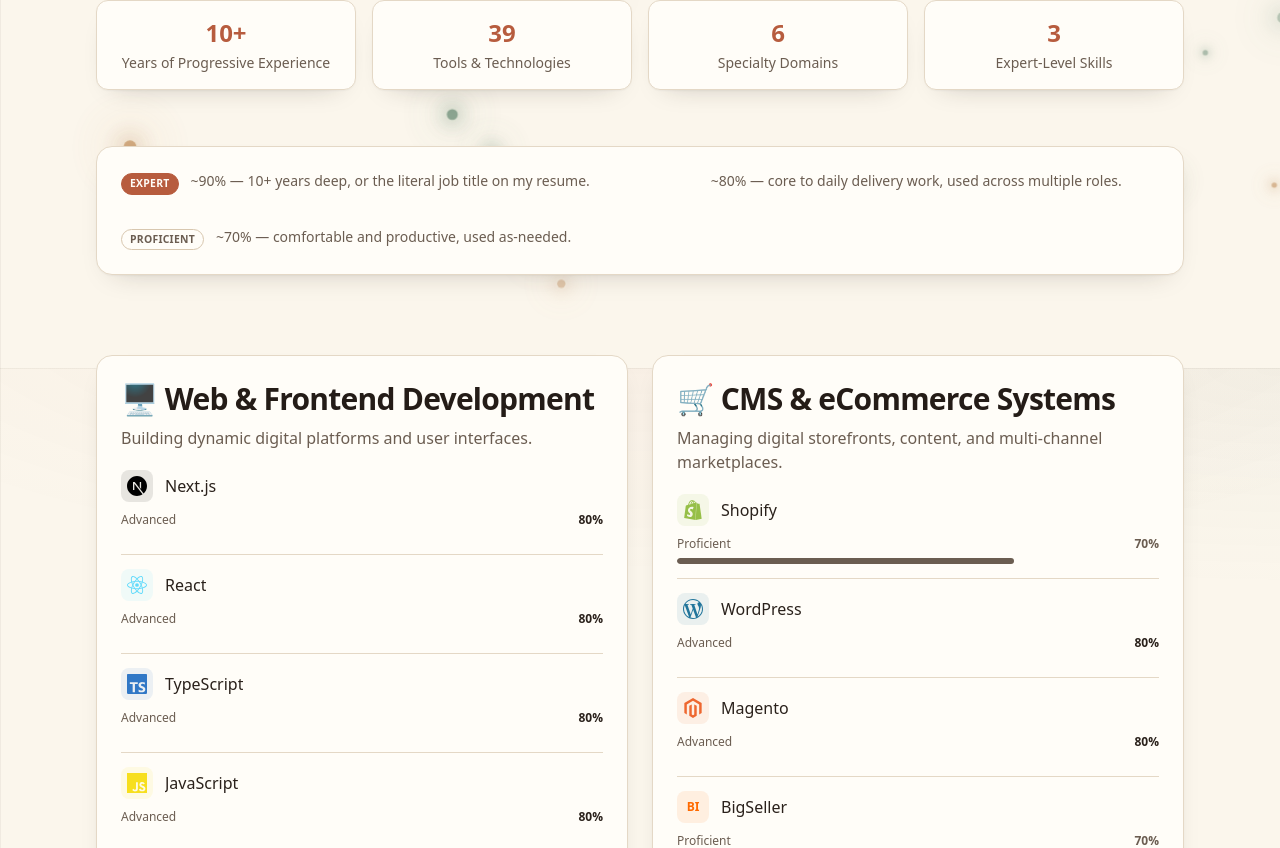
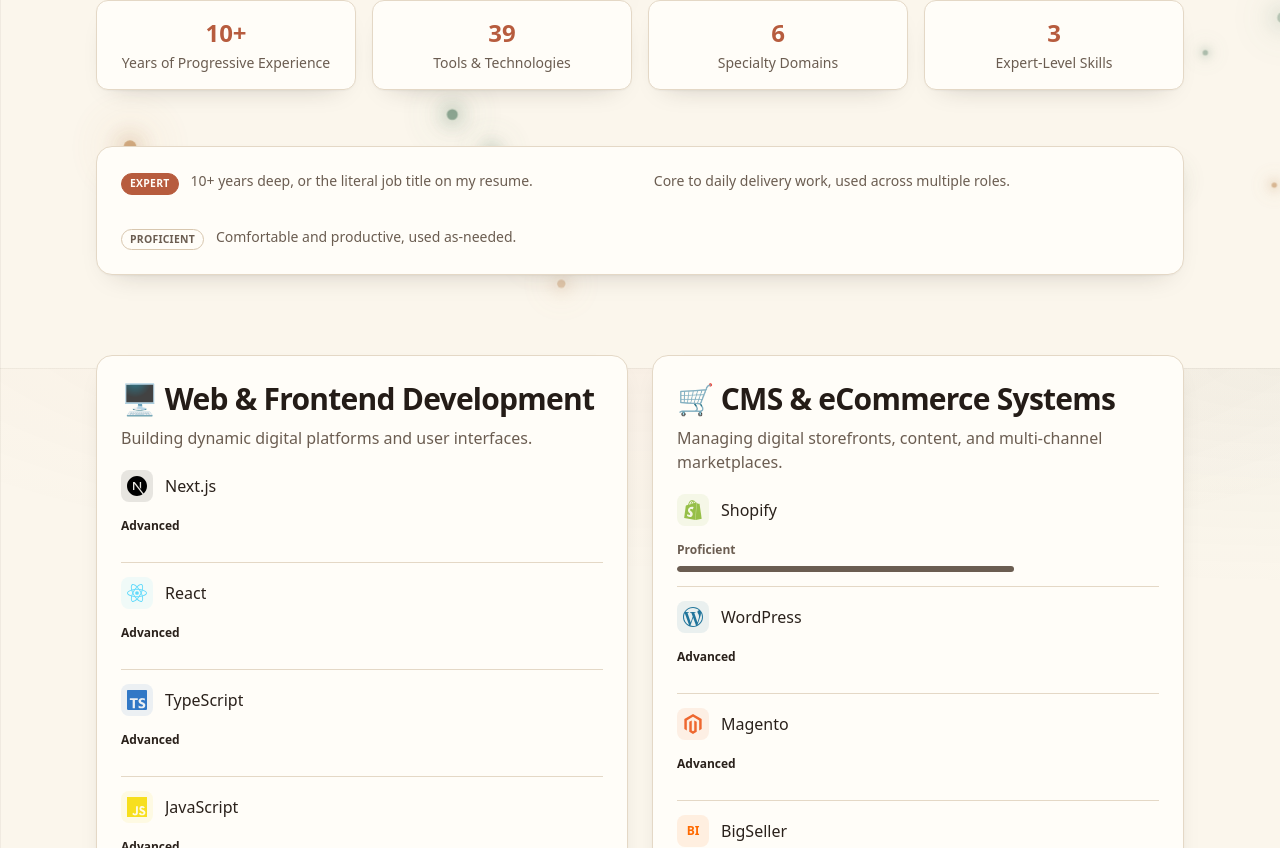
Before and after one commit to leonnel18/MyWebsite, a React (Vite) app in the folder PersonalWebsite-v5/: page /skills in a window 1280 px wide. Shown: the part 432-1280 px from the top of the page. Built offline with nearby package versions, Linux system fonts and the light colour scheme.

Commit message:
Relabel skill meters with proficiency word, not percentage
Bar width still fills to the same 90/80/70% per level, but the
visible text now reads Expert/Advanced/Proficient instead of
a number - the % stays only in the aria-label for screen readers.
Legend descriptions drop the ~XX% prefix to match.

```diff
--- a/PersonalWebsite-v5/src/components/SkillMeter.jsx
+++ b/PersonalWebsite-v5/src/components/SkillMeter.jsx
@@ -15,12 +15,9 @@
 
   return (
     <div className="w-full">
-      <div className="flex items-baseline justify-between gap-2 mb-1.5">
-        <span className="text-xs font-medium" style={{ color: 'var(--color-text-secondary)' }}>
+      <div className="mb-1.5">
+        <span className="text-xs font-semibold" style={{ color: meter.color }}>
           {level}
-        </span>
-        <span className="text-xs font-semibold tabular-nums" style={{ color: meter.color }}>
-          {meter.percent}%
         </span>
       </div>
       <div
--- a/PersonalWebsite-v5/src/data/content.js
+++ b/PersonalWebsite-v5/src/data/content.js
@@ -202,9 +202,9 @@
     },
     yearsValue: '10+',
     legend: [
-      { level: 'Expert', description: '~90% — 10+ years deep, or the literal job title on my resume.' },
-      { level: 'Advanced', description: '~80% — core to daily delivery work, used across multiple roles.' },
-      { level: 'Proficient', description: '~70% — comfortable and productive, used as-needed.' },
+      { level: 'Expert', description: '10+ years deep, or the literal job title on my resume.' },
+      { level: 'Advanced', description: 'Core to daily delivery work, used across multiple roles.' },
+      { level: 'Proficient', description: 'Comfortable and productive, used as-needed.' },
     ],
   },
 
```
